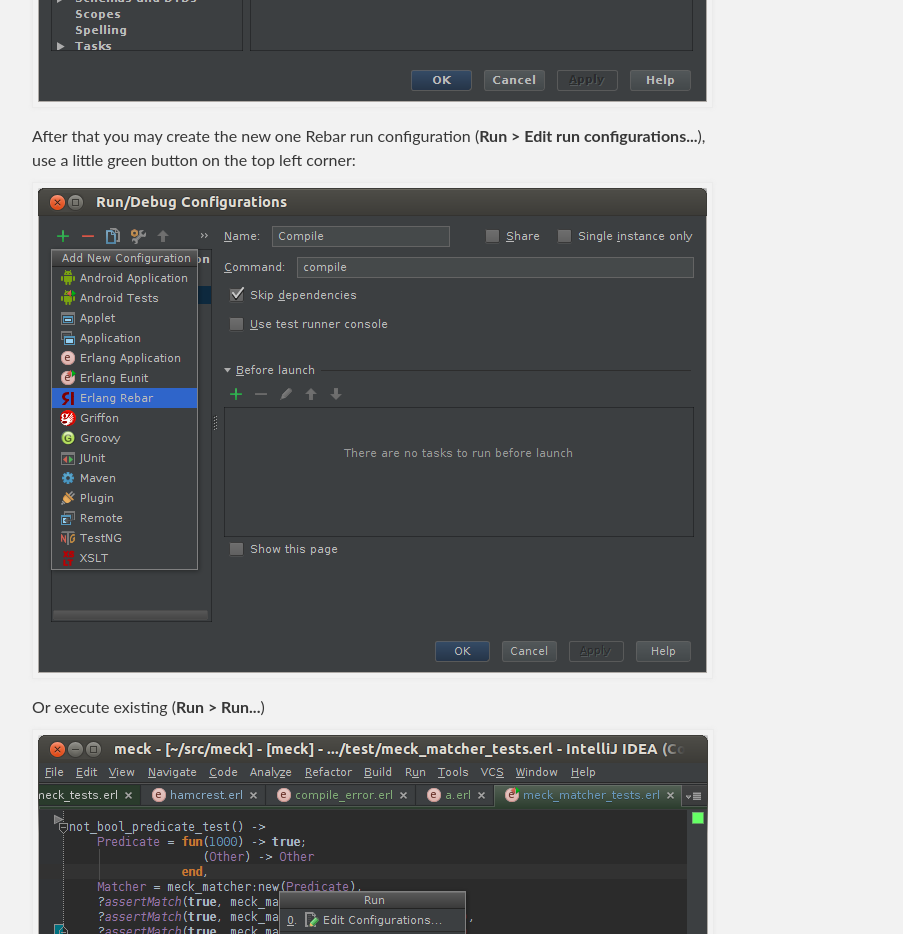
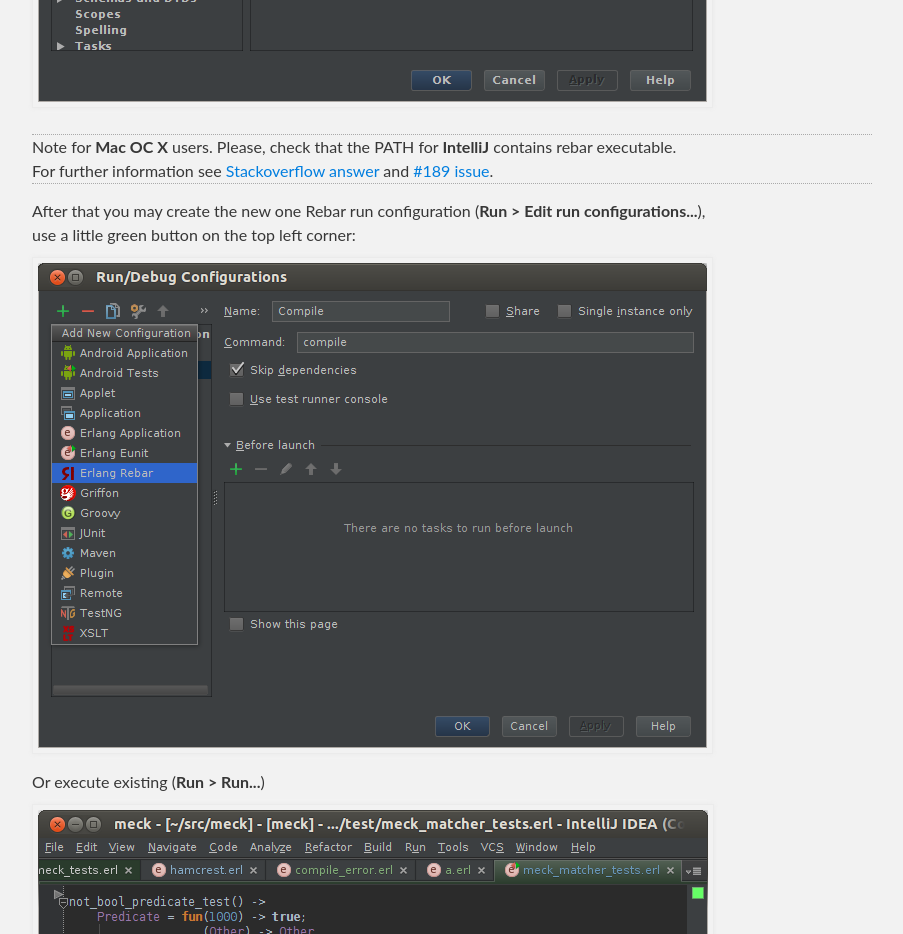
Before and after one commit to ignatov/intellij-erlang, a plain HTML site: page index.html in a window 1280 px wide. Shown: the part 3320-4254 px from the top of the page, without its empty margins (188-1091 px from the left). Drawn offline with Linux system fonts and the light colour scheme.

Commit message:
note abouth mac os x specific

```diff
--- a/index.html
+++ b/index.html
@@ -91,6 +91,11 @@
                   <img src="images/external_tools.png"/>
               </div>
               <div>
+                  <p class="note">Note for <strong>Mac OC X</strong> users. Please, check that the PATH for <strong>IntelliJ</strong> contains rebar executable.<br/>
+                      For further information see <a href="http://stackoverflow.com/a/3756686">Stackoverflow answer</a> and
+                      <a href="https://github.com/ignatov/intellij-erlang/issues/189#issuecomment-15285262">#189 issue</a>.</p>
+              </div>
+              <div>
                   After that you may create the new one Rebar run configuration (<strong>Run > Edit run configurations...</strong>), <br/>
                   use a little green button on the top left corner:
                   <img src="images/new_rebar_run_configuration.png"/>
--- a/stylesheets/stylesheet.css
+++ b/stylesheets/stylesheet.css
@@ -375,6 +375,10 @@ Full-Width Styles
   background: #212121;
 }
 
+.note {
+  border-top: 1px  dotted #aaa;
+  border-bottom: 1px dotted #aaa;
+}
 
 
 /*******************************************************************************
```
